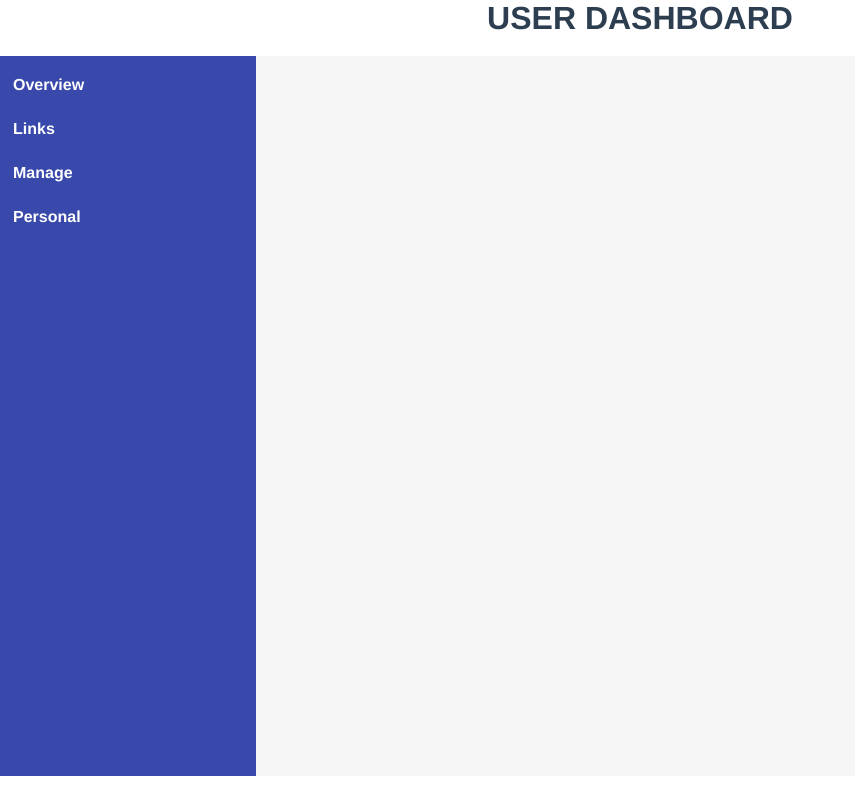
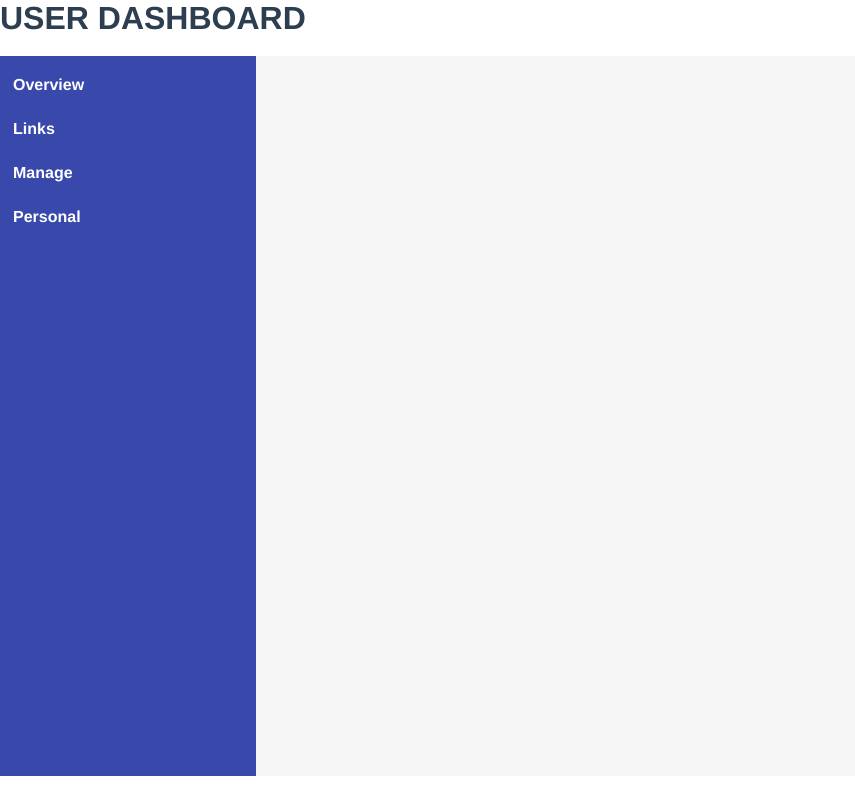
Before and after one commit to micaiah-effiong/url-shortener, a Vue app in the folder public/: page / in a window 1280 px wide. Shown: the whole page, without its empty margins (0-855 px from the left). Built offline with nearby package versions, Linux system fonts and the light colour scheme.

Commit message:
default general text align

```diff
--- a/public/src/App.vue
+++ b/public/src/App.vue
@@ -22,7 +22,7 @@ export default {
 #app {
   -webkit-font-smoothing: antialiased;
   -moz-osx-font-smoothing: grayscale;
-  text-align: center;
+  /*text-align: center;*/
   color: #2c3e50;
 }
 </style>
```
